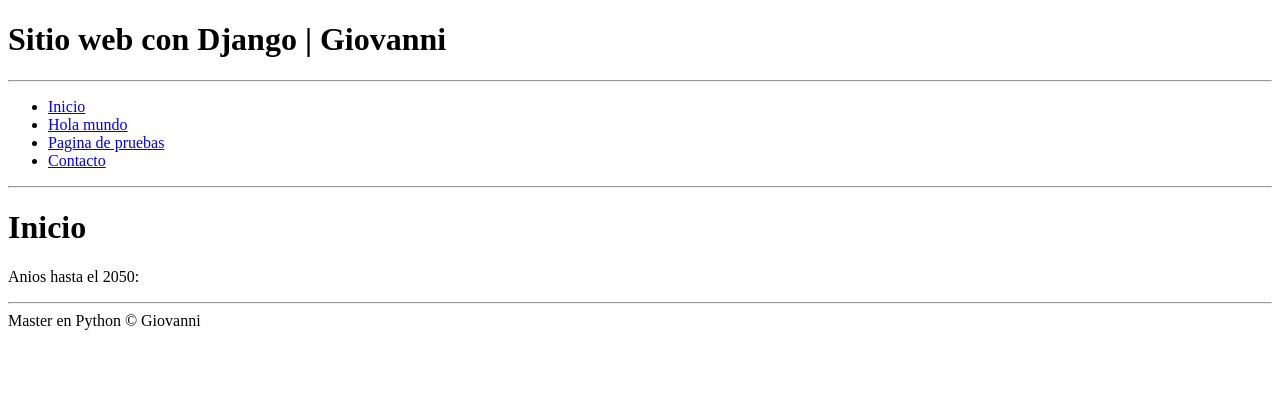
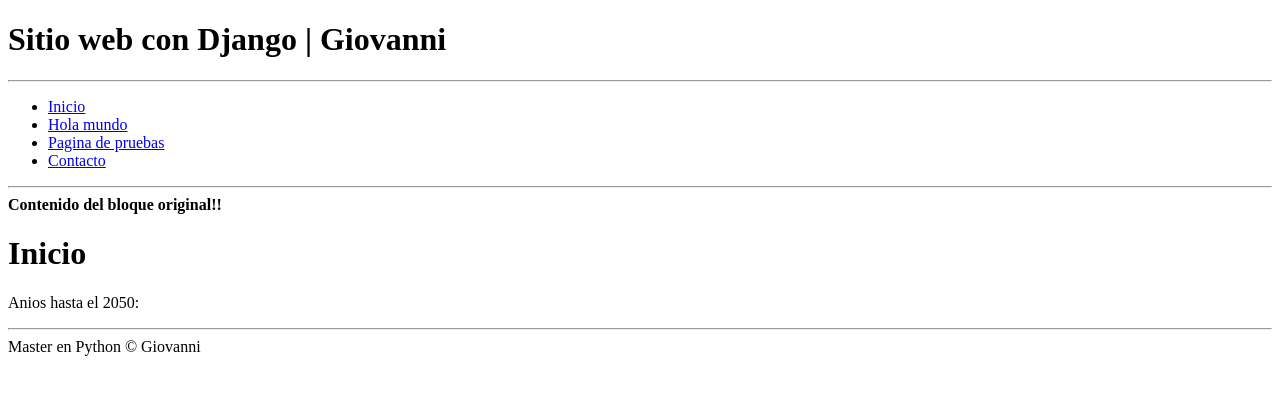
Before and after one commit to jonanv/firstapp_django, a Django app: page / in a window 1280 px wide. Shown: the top 395 px of the page. Run offline with Django 3.2, Linux system fonts and the light colour scheme.

Commit message:
Herando bloques con block.super

```diff
--- a/miapp/templates/layout.html
+++ b/miapp/templates/layout.html
@@ -36,6 +36,7 @@
     <div id="content">
         {% block content %}
         <!-- Codigo que viene de la template -->
+            <strong>Contenido del bloque original!!</strong>
         {% endblock content %}
     </div>
 
```
Also changed, not shown: miapp/templates/index.html (+4 -3 lines).
